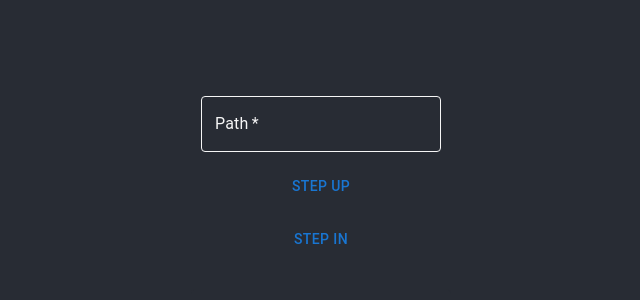
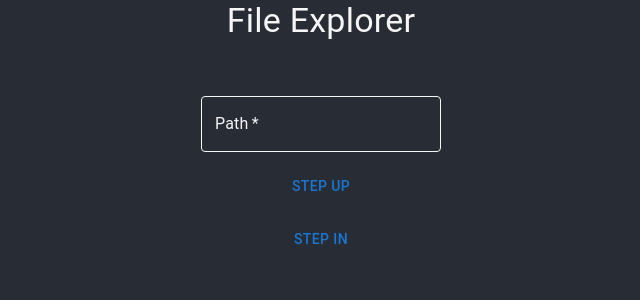
Before and after one commit to coleaydelotte/File-Explorer, a React (Vite) app: page / in a window 1280 px wide. Shown: the top 300 px of the page, without its empty margins (319-959 px from the left). Built offline with nearby package versions, Linux system fonts and the light colour scheme.

Commit message:
Added header box.
Added header box. :)

```diff
--- a/src/App.jsx
+++ b/src/App.jsx
@@ -99,20 +99,34 @@ useEffect(() => {
         alignItems={"center"}
       >
         <Box
-          /**
-           * Positioning in the top left at all times.
-           */
+          display={"flex"}
+          justifyContent={"center"}
+          alignItems={"center"}
+          flexDirection={"column"}
+          width={"100%"}
+        >
+          <Box
             position={"absolute"}
+            display={"flex"}
+            zIndex={1}
+            width={"100%"}
+            justifyContent={"center"}
             top={0}
-          left={0}
+          >
+            <Typography color="#f6f6f6" variant="h4">File Explorer</Typography>
+          </Box>
+          <Box
+            position={"absolute"}
+            display={"flex"}
             zIndex={1}
             padding={2}
             width={"100%"}
+            top={0}
+            left={0}
           >
             <Typography color="#f6f6f6" variant="h4" fontSize={"1em"}>
               {
-              // for every / in the path we put a > in the string because this is breadcrumbs
-              displayPath.split("\\").map((item, index) => {
+                path.split("\\").map((item, index) => {
                   if (index === 0) {
                     return item;
                   } else {
@@ -121,6 +135,7 @@ useEffect(() => {
                 })
               }
             </Typography>
+          </Box>
         </Box>
         <form
           onSubmit={ (e) => {
```
Lines whose indentation alone changed are shown as unchanged.
